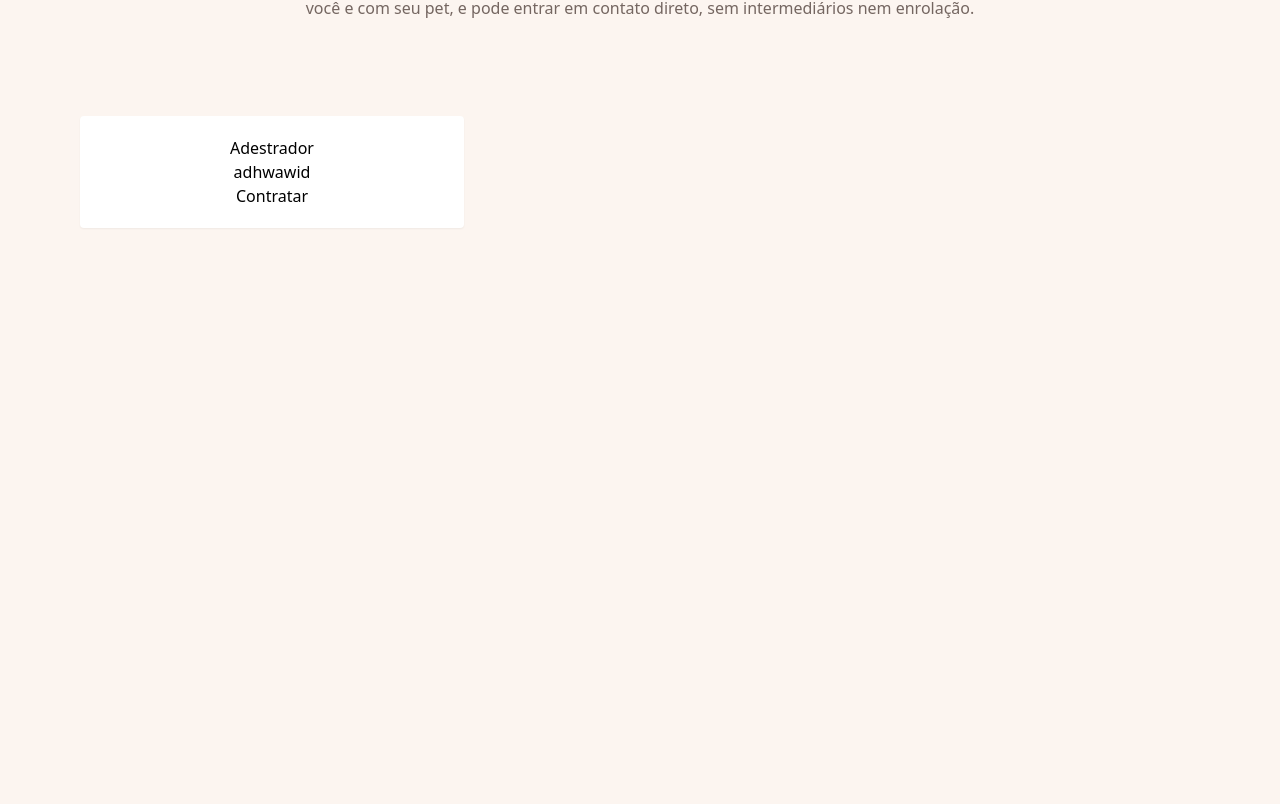
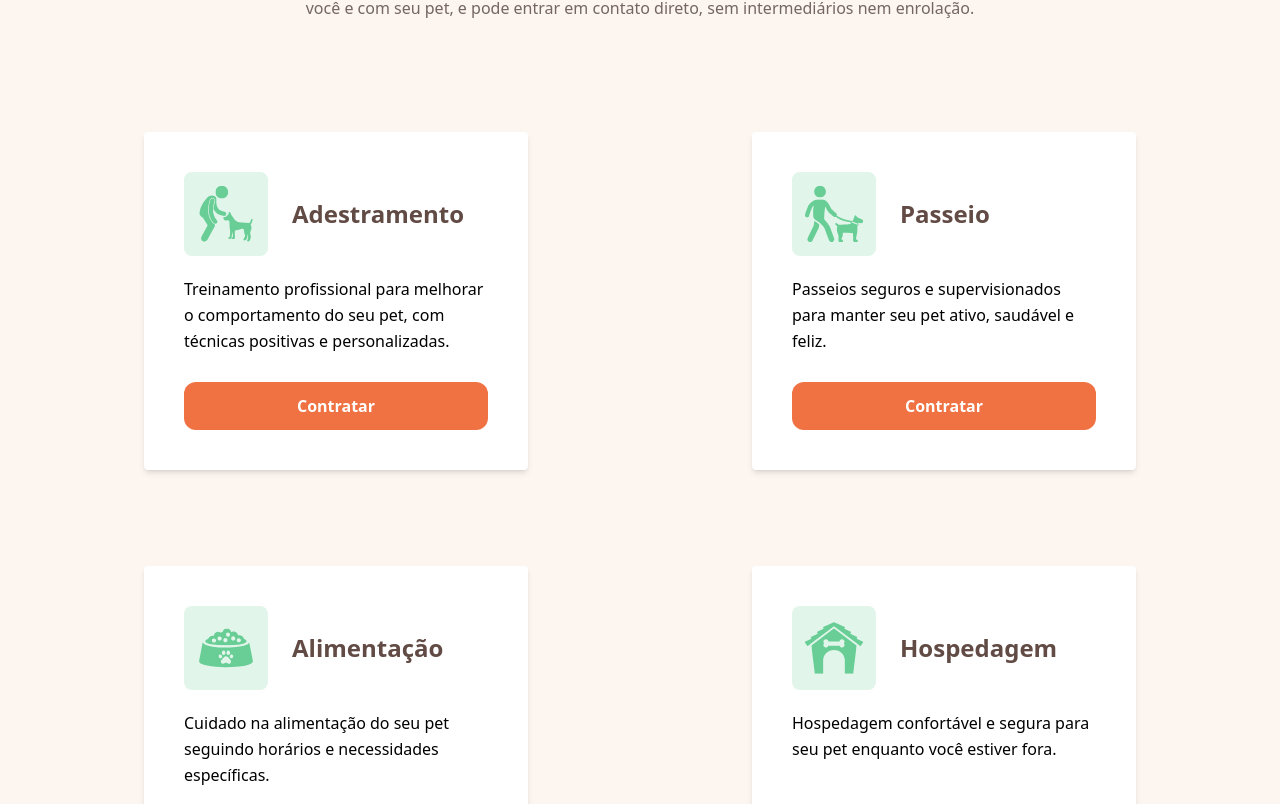
Before and after one commit to Natee8/VenC-projeto-pessoal-Vue.js-Node, a Vue app in the folder apps/web/: page / in a window 1280 px wide. Shown: the part 1716-2520 px from the top of the page. Before the commit the page ends 2156 px from the top, so only its background shows below. Built offline with nearby package versions, Linux system fonts and the light colour scheme.

Commit message:
feat: criando sessão de serviços

```diff
--- a/apps/web/src/Infrastructure/utils/ServiceTypesLabels.ts
+++ b/apps/web/src/Infrastructure/utils/ServiceTypesLabels.ts
@@ -5,4 +5,6 @@ export const ServiceTypeLabels = {
   PET_TRAINING: 'Adestramento',
   SPECIAL_CARE: 'Cuidados Especiais',
   PET_BATHING: 'Banho',
-};
+} as const;
+
+export type ServiceTypeLabelTypeof = keyof typeof ServiceTypeLabels;
--- /dev/null
+++ b/apps/web/src/config/home/serviceCards.ts
@@ -0,0 +1,53 @@
+import { IServiceCardConfigDto } from "../../domain/dtos/serviceOffer.dto";
+import { ServiceTypeLabelTypeof, ServiceTypeLabels } from "../../infrastructure/utils/ServiceTypesLabels";
+
+export const servicesConfig: IServiceCardConfigDto[] = [
+  {
+    type: 'PET_TRAINING',
+    title: 'Adestramento',
+    description:
+      'Treinamento profissional para melhorar o comportamento do seu pet, com técnicas positivas e personalizadas.',
+    icon: '/assets/icons/petTrainning.svg',
+    ctaLabel: 'Contratar',
+  },
+  {
+    type: 'PET_WALKING',
+    title: 'Passeio',
+    description:
+      'Passeios seguros e supervisionados para manter seu pet ativo, saudável e feliz.',
+    icon: '/assets/icons/petWalking.svg',
+    ctaLabel: 'Contratar',
+  },
+  {
+    type: 'PET_FEEDING',
+    title: 'Alimentação',
+    description:
+      'Cuidado na alimentação do seu pet seguindo horários e necessidades específicas.',
+    icon: '/assets/icons/petFeeding.svg',
+    ctaLabel: 'Contratar',
+  },
+  {
+    type: 'PET_HOSTING',
+    title: 'Hospedagem',
+    description:
+      'Hospedagem confortável e segura para seu pet enquanto você estiver fora.',
+    icon: '/assets/icons/petHosting.svg',
+    ctaLabel: 'Contratar',
+  },
+  {
+    type: 'SPECIAL_CARE',
+    title: 'Cuidados Especiais',
+    description:
+      'Administração de medicamentos e cuidados especiais para pets que exigem mais atenção.',
+    icon: '/assets/icons/specialCare.svg',
+    ctaLabel: 'Contratar',
+  },
+  {
+    type: 'PET_BATHING',
+    title: 'Banho',
+    description:
+      'Banho e higienização para deixar seu pet limpo, cheiroso e confortável.',
+    icon: '/assets/icons/PetBathing.svg',
+    ctaLabel: 'Contratar',
+  },
+];
--- /dev/null
+++ b/apps/web/src/interface/components/cards/ServicesHomeCards.vue
@@ -0,0 +1,41 @@
+<script setup lang="ts">
+import { IServiceCardConfigDto } from '../../../domain/dtos/serviceOffer.dto';
+
+
+defineProps<{
+  service: IServiceCardConfigDto;
+}>();
+
+const emit = defineEmits<{
+  (e: 'action', type: IServiceCardConfigDto['type']): void;
+}>();
+</script>
+
+<template>
+  <div
+    class="bg-white h-auto w-[24rem] shadow-md rounded flex flex-col justify-between p-10 gap-7
+           transition-transform duration-200 hover:scale-[1.02]"
+  >
+    <div class="flex flex-col gap-5">
+        <div class="flex items-center gap-6">
+      <div class="p-3 bg-details/20 rounded-lg">
+        <img :src="service.icon" :alt="service.title" width="60" />
+      </div>
+
+      <h2 class="text-2xl font-bold text-texts-primary">{{ service.title }}</h2>
+    </div>
+
+    <p class="text-texts-secondary leading-relaxed">{{ service.description }}</p>
+    </div>
+
+   <div>
+     <button
+      class="w-full h-12 rounded-xl font-semibold bg-primary text-white
+             hover:bg-primaryHover transition"
+      @click="emit('action', service.type)"
+    >
+      {{ service.ctaLabel }}
+    </button>
+   </div>
+  </div>
+</template>
--- a/apps/web/src/interface/view/home/sections/Services.vue
+++ b/apps/web/src/interface/view/home/sections/Services.vue
@@ -1,17 +1,32 @@
+<script setup lang="ts">
+import { servicesConfig } from '../../../../config/home/serviceCards';
+import ServicesHomeCards from '../../../components/cards/ServicesHomeCards.vue';
+
+
+function handleServiceAction(serviceType: string) {
+  console.log('Serviço selecionado:', serviceType);
+}
+</script>
+
 <template>
   <section>
     <div class="min-h-[80vh] py-28 px-20 h-auto w-full">
       <div class="flex flex-col text-center items-center gap-5">
-         <h1 class="text-4xl font-bold text-texts-primary-dark">Serviços oferecidos em nossa plataforma!</h1>
-        <p class="w-[60%] font-medium text-texts-primary-dark/70">Aqui você encontra dog walkers e cuidadores verificados, escolhe quem combina com você e com seu pet, e pode entrar em contato direto, sem intermediários nem enrolação.</p>
+        <h1 class="text-4xl font-bold text-texts-primary-dark">
+          Serviços oferecidos em nossa plataforma!
+        </h1>
+        <p class="w-[60%] font-medium text-texts-primary-dark/70">
+          Aqui você encontra dog walkers e cuidadores verificados, escolhe quem combina com você e com seu pet, e pode entrar em contato direto, sem intermediários nem enrolação.
+        </p>
       </div>
-       <div class="mt-[6rem]">
-          <div class="bg-white h-auto w-[24rem] shadow-sm rounded flex flex-col items-center justify-center p-5">
-            <div><!---icone--></div>
-            <h2>Adestrador</h2>
-            <p>adhwawid</p>
-            <button>Contratar</button>
-          </div>
+
+      <div class="mt-28 flex flex-wrap gap-24 justify-around">
+        <ServicesHomeCards
+          v-for="service in servicesConfig"
+          :key="service.type"
+          :service="service"
+          @action="handleServiceAction"
+        />
       </div>
     </div>
   </section>
```
Also changed, not shown: apps/web/src/domain/dtos/serviceOffer.dto.ts (+9 -0 lines). Lines whose indentation alone changed are shown as unchanged.
